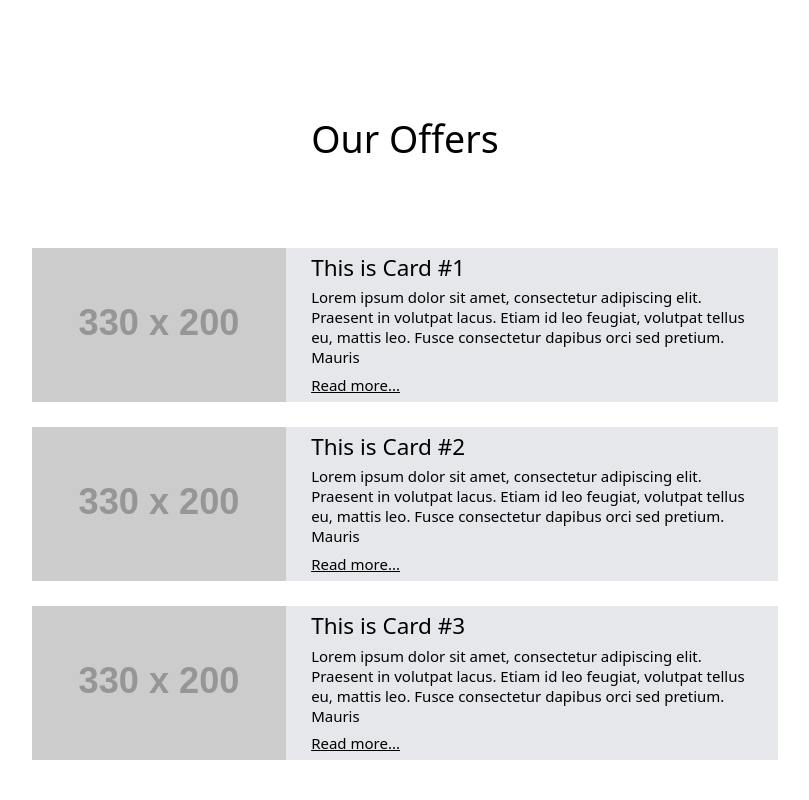
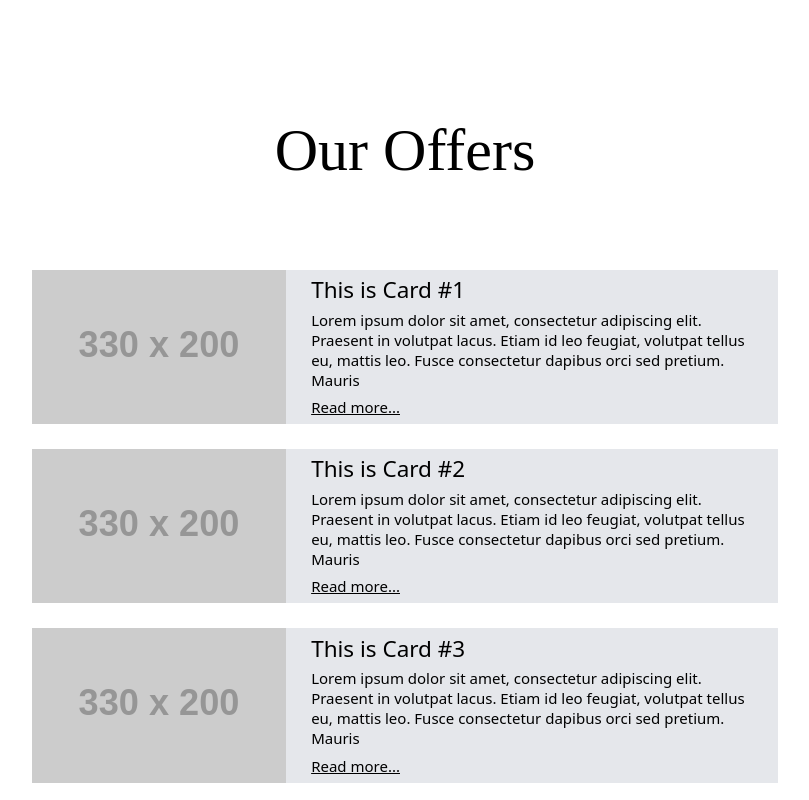
Before and after one commit to iceyisaak/migrantaid, a Next.js app: page /Home/HomePage in a window 1280 px wide. Shown: the part 1000-1800 px from the top of the page, without its empty margins (235-1044 px from the left). Built offline with nearby package versions, Linux system fonts and the light colour scheme; a web font is replaced by a local one.

Commit message:
Updated OffersSection

```diff
--- /dev/null
+++ b/src/layouts/sections/Blog/BlogSection.js
@@ -0,0 +1,6 @@
+const BlogSection = () => {
+  return (
+    <article>BlogSection</article>
+  );
+};
+export default BlogSection;
--- a/src/layouts/sections/Offers/OffersSection.js
+++ b/src/layouts/sections/Offers/OffersSection.js
@@ -4,10 +4,10 @@ import Card from '../../../components/Card';
 const OffersSection = () => {
   return (
     <section className='flex flex-col items-center py-96'>
-      <h1 className="text-6xl text-center mb-36">
+      <h1 className="text-8xl font-heading text-center mb-36">
         Our Offers
       </h1>
-      <div className='mb-40'>
+      <div className='mb-28'>
         <Card
           title="This is Card #1"
           img="https://via.placeholder.com/330x200.png"
```
